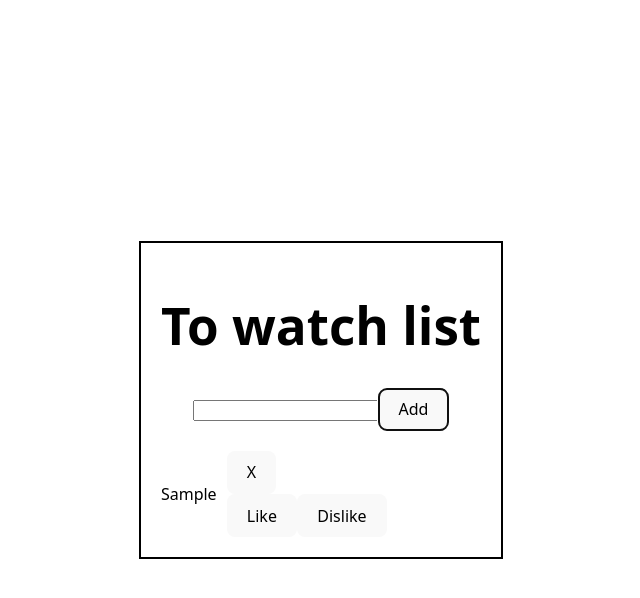
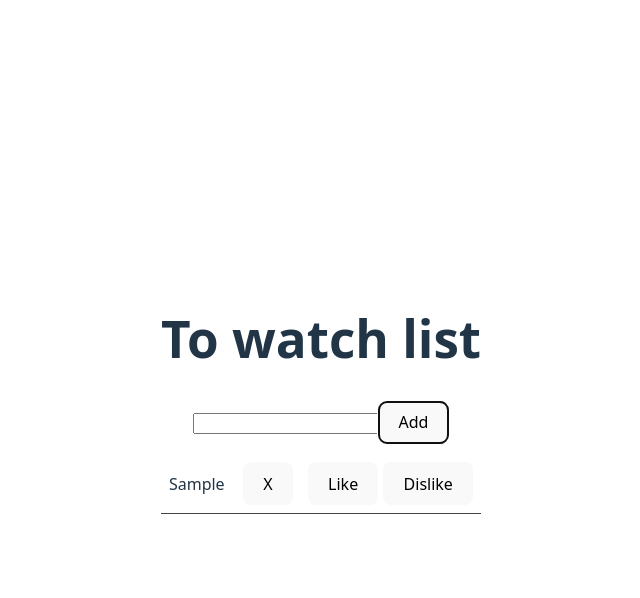
Before and after one commit to tatui1/hw-bace-react1, a React (Vite) app: page / in a window 1280 px wide. Both pictures are taken after typing "Sample" into the empty fields and a click on the button "Add". Shown: the top 598 px of the page, without its empty margins (319-959 px from the left). Built offline with nearby package versions, Linux system fonts and the light colour scheme.

Commit message:
добавляем css

```diff
--- a/src/App.css
+++ b/src/App.css
@@ -1,21 +1,21 @@
 #root {
   max-width: 1280px;
   margin: 0 auto;
-  padding: 2rem;
+  padding: 2px;
   text-align: center;
 }
 
 .logo {
-  height: 6em;
-  padding: 1.5em;
+  height: 6px;
+  padding: 1.5px;
   will-change: filter;
-  transition: filter 300ms;
+  transition: filter 300px;
 }
 .logo:hover {
-  filter: drop-shadow(0 0 2em #646cffaa);
+  filter: drop-shadow(0 0 2px #646cffaa);
 }
 .logo.react:hover {
-  filter: drop-shadow(0 0 2em #61dafbaa);
+  filter: drop-shadow(0 0 2 #61dafbaa);
 }
 @keyframes logo-spin {
   from {
@@ -31,31 +31,39 @@
   }
 }
 .card {
-  padding: 2em;
+  padding: 2px;
 }
 .read-the-docs {
   color: #888;
 }
-.container {
-    border: 2px solid black;
-    padding: 20px;
-    max-width: 400px;
-    margin: auto;
-    background: white;
-    color: black;
+
+.todo-item {
+  display: flex;
+  align-items: center;
+  justify-content: space-between;
+  max-width: 500px;
+  margin: 10px auto;
+  padding: 8px;
+  border-bottom: 1px solid #444;
 }
-.todo-item {
-    display: flex;
-    gap: 10px;
-    margin-top: 10px;
-    align-items: center;
+.movie-title {
+  flex-grow: 1;
+  text-align: left;
 }
-.todo-item input {
-    flex-grow: 1;
-    padding: 5px;
-    border: 1px solid #000;
+.controls {
+  display: flex;
+  align-items: center;
+  gap: 15px;
 }
-.list {
-    margin-top: 20px;
-    text-align: left;
+
+.controls > div {
+  display: flex;
+  gap: 5px;
 }
+.delete-btn {
+  background: none;
+  border: none;
+  color: #ff4d4d;
+  cursor: pointer;
+  font-weight: bold;
+}
```
